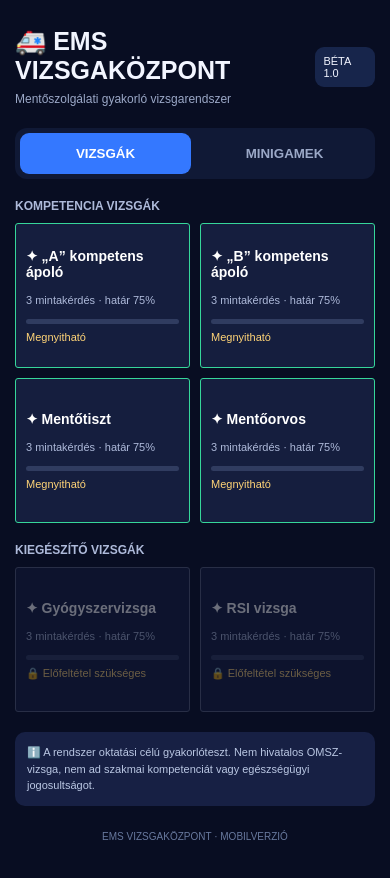
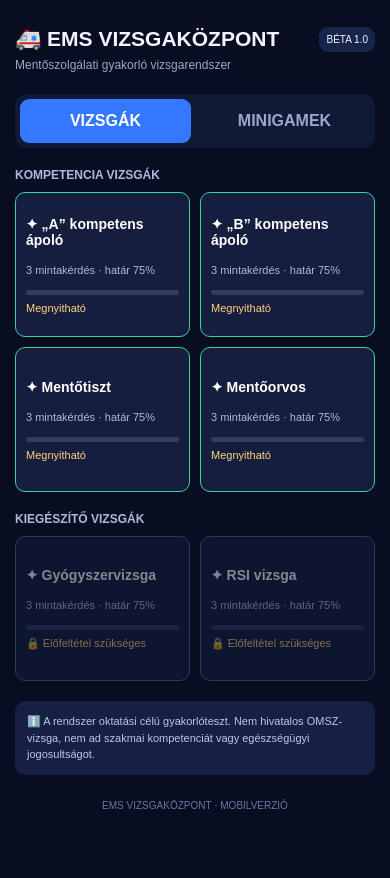
Before and after one commit to nekedcsakdiaz/ems-vizsgakozpont, a plain HTML site: page Index.html in a window 390 px wide. Both pictures are taken after a click on the button "VIZSGÁK". After the commit the page ends 851 px from the top, so only its background shows below. Drawn offline with Linux system fonts and the light colour scheme.

Commit message:
Fix quiz behavior and responsive layout

```diff
--- a/Index.html
+++ b/Index.html
@@ -5,637 +5,180 @@
 <meta name="viewport" content="width=device-width, initial-scale=1">
 <meta name="theme-color" content="#080d22">
 <title>EMS Vizsgaközpont</title>
-
 <style>
 *{box-sizing:border-box}
-body{
- margin:0;
- background:#080d22;
- color:#f2f5ff;
- font-family:Arial,sans-serif;
-}
-.app{
- max-width:850px;
- margin:auto;
- padding:15px;
-}
-header{
- display:flex;
- justify-content:space-between;
- align-items:center;
- margin:12px 0 22px;
-}
+body{margin:0;background:#080d22;color:#f2f5ff;font-family:Arial,sans-serif}
+button{font:inherit}
+button:focus-visible{outline:3px solid #ffd477;outline-offset:2px}
+.app{max-width:850px;margin:auto;padding:15px}
+header{display:flex;justify-content:space-between;align-items:center;gap:12px;margin:12px 0 22px}
 h1{font-size:25px;margin:0}
 .subtitle{color:#9ba8c7;font-size:12px;margin-top:7px}
-.version{
- background:#17254b;
- padding:8px;
- border-radius:9px;
- font-size:11px;
-}
-.tabs{
- display:flex;
- gap:8px;
- background:#101936;
- padding:5px;
- border-radius:12px;
- margin-bottom:20px;
-}
-.tabs button{
- flex:1;
- padding:13px 5px;
- border:0;
- border-radius:9px;
- background:transparent;
- color:#9ba8c7;
- font-weight:bold;
-}
-.tabs button.active{
- background:#3478ff;
- color:white;
-}
-.section{
- color:#aebada;
- font-size:12px;
- font-weight:bold;
- margin:20px 0 10px;
-}
-.cards{
- display:grid;
- grid-template-columns:repeat(2,minmax(0,1fr));
- gap:10px;
-}
-.exam{
- background:#151e3e;
- border:1.5px solid #36d69a;
- color:white;
- padding:13px 10px;
- min-height:145px;
- text-align:left;
- border-radius:3px;
- cursor:pointer;
-}
-.exam:disabled{
- opacity:.4;
- border-color:#58617c;
- cursor:not-allowed;
-}
-.exam strong{
- display:block;
- font-size:14px;
- margin-bottom:12px;
-}
-.exam small{
- color:#aebada;
- font-size:11px;
-}
-.progress{
- height:5px;
- background:#303c60;
- margin:12px 0 7px;
- border-radius:10px;
- overflow:hidden;
-}
-.progress div{
- height:100%;
- background:#36d69a;
-}
-.done{
- color:#43dda5;
- font-size:12px;
- font-weight:bold;
-}
-.lock{
- color:#ffd477;
- font-size:11px;
-}
-.info{
- background:#172044;
- border-radius:10px;
- padding:12px;
- margin-top:20px;
- font-size:11px;
- color:#bac7e3;
- line-height:1.5;
-}
-.screen{display:none}
-.screen.active{display:block}
-.back{
- background:#17254b;
- border:1px solid #35466e;
- color:white;
- padding:12px;
- border-radius:9px;
- margin-bottom:15px;
-}
-.question{
- background:#131e40;
- padding:16px;
- border:1px solid #35466e;
- border-radius:12px;
- margin:15px 0;
-}
-.question h3{
- font-size:16px;
- line-height:1.4;
-}
-.answer{
- width:100%;
- padding:14px;
- margin:5px 0;
- text-align:left;
- border:1px solid #455477;
- border-radius:9px;
- background:#0d1733;
- color:white;
- font-size:14px;
-}
-.answer.selected{
- border-color:#36d69a;
- background:#17443e;
-}
-.mainbtn{
- width:100%;
- padding:15px;
- border:0;
- border-radius:10px;
- background:#3478ff;
- color:white;
- font-weight:bold;
- font-size:15px;
- margin-top:12px;
-}
-.mainbtn:disabled{opacity:.4}
-.result{
- background:#123a32;
- border:1px solid #36d69a;
- padding:18px;
- border-radius:12px;
- margin-top:15px;
-}
-.result h2{margin-top:0}
-.result strong{
- font-size:35px;
- color:#43dda5;
-}
-footer{
- text-align:center;
- color:#68799e;
- font-size:10px;
- padding:25px 5px;
-}
-@media(max-width:360px){
- .cards{grid-template-columns:1fr}
- h1{font-size:21px}
-}
-@media(min-width:650px){
- .cards{grid-template-columns:repeat(3,1fr)}
-}
+.version{background:#17254b;padding:8px;border-radius:9px;font-size:11px;white-space:nowrap}
+.tabs{display:flex;gap:8px;background:#101936;padding:5px;border-radius:12px;margin-bottom:20px}
+.tabs button{flex:1;padding:13px 5px;border:0;border-radius:9px;background:transparent;color:#9ba8c7;font-weight:bold;cursor:pointer}
+.tabs button.active{background:#3478ff;color:white}
+.section{color:#aebada;font-size:12px;font-weight:bold;margin:20px 0 10px}
+.cards{display:grid;grid-template-columns:repeat(2,minmax(0,1fr));gap:10px}
+.exam{width:100%;background:#151e3e;border:1.5px solid #36d69a;color:white;padding:13px 10px;min-height:145px;text-align:left;border-radius:10px;cursor:pointer}
+.exam:disabled{opacity:.5;border-color:#58617c;cursor:not-allowed}
+.exam strong{display:block;font-size:14px;margin-bottom:12px}
+.exam small{color:#aebada;font-size:11px}
+.progress{height:5px;background:#303c60;margin:12px 0 7px;border-radius:10px;overflow:hidden}
+.progress div{height:100%;background:#36d69a}
+.done{color:#43dda5;font-size:12px;font-weight:bold}
+.lock{color:#ffd477;font-size:11px}
+.info{background:#172044;border-radius:10px;padding:12px;margin-top:20px;font-size:11px;color:#bac7e3;line-height:1.5}
+.screen{display:none}.screen.active{display:block}
+.back{background:#17254b;border:1px solid #35466e;color:white;padding:12px;border-radius:9px;margin-bottom:15px;cursor:pointer}
+.question{background:#131e40;padding:16px;border:1px solid #35466e;border-radius:12px;margin:15px 0}
+.question h3{font-size:16px;line-height:1.4}
+.answer{width:100%;padding:14px;margin:5px 0;text-align:left;border:1px solid #455477;border-radius:9px;background:#0d1733;color:white;font-size:14px;cursor:pointer}
+.answer.selected{border-color:#36d69a;background:#17443e}
+.mainbtn{width:100%;padding:15px;border:0;border-radius:10px;background:#3478ff;color:white;font-weight:bold;font-size:15px;margin-top:12px;cursor:pointer}
+.mainbtn:disabled{opacity:.4;cursor:not-allowed}
+.result{background:#123a32;border:1px solid #36d69a;padding:18px;border-radius:12px;margin-top:15px}
+.result h2{margin-top:0}.result strong{font-size:35px;color:#43dda5}
+footer{text-align:center;color:#68799e;font-size:10px;padding:25px 5px}
+@media(max-width:420px){header{align-items:flex-start}h1{font-size:21px}.version{font-size:10px;padding:7px}}
+@media(max-width:360px){.cards{grid-template-columns:1fr}}
+@media(min-width:650px){.cards{grid-template-columns:repeat(3,minmax(0,1fr))}}
 </style>
 </head>
-
 <body>
 <div class="app">
-
 <header>
- <div>
-  <h1>🚑 EMS VIZSGAKÖZPONT</h1>
-  <div class="subtitle">
-   Mentőszolgálati gyakorló vizsgarendszer
-  </div>
- </div>
+ <div><h1>🚑 EMS VIZSGAKÖZPONT</h1><div class="subtitle">Mentőszolgálati gyakorló vizsgarendszer</div></div>
  <div class="version">BÉTA 1.0</div>
 </header>
-
 <div id="home" class="screen active">
-
- <div class="tabs">
-  <button class="active" id="examTab">VIZSGÁK</button>
-  <button id="gameTab">MINIGAMEK</button>
+ <div class="tabs" aria-label="Főmenü">
+  <button type="button" class="active" id="examTab" aria-pressed="true">VIZSGÁK</button>
+  <button type="button" id="gameTab" aria-pressed="false">MINIGAMEK</button>
  </div>
-
  <div id="examPage">
-
-  <div class="section">KOMPETENCIA VIZSGÁK</div>
-  <div class="cards" id="competency"></div>
-
-  <div class="section">KIEGÉSZÍTŐ VIZSGÁK</div>
-  <div class="cards" id="additional"></div>
-
+  <div class="section">KOMPETENCIA VIZSGÁK</div><div class="cards" id="competency"></div>
+  <div class="section">KIEGÉSZÍTŐ VIZSGÁK</div><div class="cards" id="additional"></div>
  </div>
-
- <div id="gamePage" hidden>
-  <div class="info">
-   A minijátékok a következő fejlesztési
-   verzióban érkeznek.
-  </div>
- </div>
-
- <div class="info">
-  ℹ️ A rendszer oktatási célú gyakorlóteszt.
-  Nem hivatalos OMSZ-vizsga, nem ad szakmai
-  kompetenciát vagy egészségügyi jogosultságot.
- </div>
-
+ <div id="gamePage" hidden><div class="info">A minijátékok a következő fejlesztési verzióban érkeznek.</div></div>
+ <div class="info">ℹ️ A rendszer oktatási célú gyakorlóteszt. Nem hivatalos OMSZ-vizsga, nem ad szakmai kompetenciát vagy egészségügyi jogosultságot.</div>
 </div>
-
 <div id="quiz" class="screen">
-
- <button class="back" onclick="goHome()">
-  ← Vissza
- </button>
-
- <h2 id="quizName"></h2>
- <div id="quizInfo" class="subtitle"></div>
-
- <div class="progress">
-  <div id="quizBar" style="width:0%"></div>
- </div>
-
+ <button type="button" class="back" id="backBtn">← Vissza</button>
+ <h2 id="quizName"></h2><div id="quizInfo" class="subtitle"></div>
+ <div class="progress" aria-label="Haladás"><div id="quizBar" style="width:0%"></div></div>
  <div id="questionArea"></div>
-
- <button class="mainbtn" id="nextBtn" disabled>
-  Következő kérdés
- </button>
-
+ <button type="button" class="mainbtn" id="nextBtn" disabled>Következő kérdés</button>
  <div id="resultArea"></div>
-
 </div>
-
-<footer>
- EMS VIZSGAKÖZPONT · MOBILVERZIÓ
-</footer>
-
+<footer>EMS VIZSGAKÖZPONT · MOBILVERZIÓ</footer>
 </div>
-
 <script>
+'use strict';
 const PASS = 75;
-
 const exams = [
-{
- id:"a",
- name:"„A” kompetens ápoló",
- group:"competency",
- questions:[
-  ["Mi a betegazonosítás célja?",[
-   "A betegbiztonság támogatása",
-   "Az adminisztráció elhagyása",
-   "A dokumentáció kiváltása"
-  ],0],
-  ["Mit kell tenni, ha a beteg állapota romlik?",[
-   "Figyelmen kívül hagyni",
-   "Jelezni és segítséget kérni a helyi eljárásrend szerint",
-   "Várni a műszak végéig"
-  ],1],
-  ["Miért fontos a dokumentáció?",[
-   "A betegellátás nyomon követhetősége miatt",
-   "Csak statisztikához",
-   "Nem fontos"
-  ],0]
- ]
-},
-{
- id:"b",
- name:"„B” kompetens ápoló",
- group:"competency",
- questions:[
-  ["Mi a betegátadás célja?",[
-   "Fontos információk átadása",
-   "A dokumentáció elhagyása",
-   "Az ellátás késleltetése"
-  ],0],
-  ["Mi az infekciókontroll?",[
-   "Fertőzések megelőzése",
-   "Betegazonosítás",
-   "Adminisztráció"
-  ],0],
-  ["Mit teszel sérült eszköz esetén?",[
-   "Használod tovább",
-   "Jelzed és nem használod",
-   "Elrejted"
-  ],1]
- ]
-},
-{
- id:"mt",
- name:"Mentőtiszt",
- group:"competency",
- questions:[
-  ["Miért fontos az állapot ismételt felmérése?",[
-   "A beteg állapota változhat",
-   "Csak adminisztráció",
-   "Nem szükséges"
-  ],0],
-  ["Mit teszel ellentmondó mérési adatok esetén?",[
-   "Figyelmen kívül hagyod",
-   "Ellenőrzöd és szakmai segítséget kérsz",
-   "Találgatsz"
-  ],1],
-  ["Mi a strukturált betegátadás célja?",[
-   "Az információk pontos átadása",
-   "Az információk elhagyása",
-   "A dokumentáció megszüntetése"
-  ],0]
- ]
-},
-{
- id:"mo",
- name:"Mentőorvos",
- group:"competency",
- questions:[
-  ["Mire szolgál a szakmai protokoll?",[
-   "A biztonságos, szabályozott ellátás támogatására",
-   "A dokumentáció megszüntetésére",
-   "A betegazonosítás kiváltására"
-  ],0],
-  ["Mikor kérünk szakmai konzíliumot?",[
-   "Ha szakmailag indokolt",
-   "Soha",
-   "Csak műszak végén"
-  ],0],
-  ["Mi a betegbiztonsági jelentés célja?",[
-   "A tanulás és megelőzés",
-   "A hibák eltitkolása",
-   "Az adminisztráció megszüntetése"
-  ],0]
- ]
-},
-{
- id:"rx",
- name:"Gyógyszervizsga",
- group:"additional",
- requires:["a","b","mt","mo"],
- questions:[
-  ["Mit teszel gyógyszerrel kapcsolatos bizonytalanság esetén?",[
-   "Ellenőrzést és megfelelő szakmai segítséget kérsz",
-   "Találomra választasz",
-   "Más beteg adatait használod"
-  ],0],
-  ["Miért fontos a gyógyszerelés dokumentálása?",[
-   "A nyomon követhetőség miatt",
-   "Nem fontos",
-   "Csak készletellenőrzéshez"
-  ],0],
-  ["Miért fontos a betegazonosság ellenőrzése?",[
-   "A téves betegnek történő ellátás megelőzéséhez",
-   "Csak adminisztráció",
-   "Nem szükséges"
-  ],0]
- ]
-},
-{
- id:"rsi",
- name:"RSI vizsga",
- group:"additional",
- requires:["mt","mo","rx"],
- questions:[
-  ["Mit jelent az RSI rövidítés?",[
-   "Rapid Sequence Intubation",
-   "Routine Safety Inspection",
-   "Respiratory Status Index"
-  ],0],
-  ["Mi a képzés egyik alapvető célja?",[
-   "Betegbiztonság és csapatmunka",
-   "Felügyelet nélküli beavatkozás",
-   "Monitorozás elhagyása"
-  ],0],
-  ["Mit teszel bizonytalanság esetén?",[
-   "Kommunikálsz és segítséget kérsz",
-   "Elhallgatod",
-   "Találgatsz"
-  ],0]
- ]
+ {id:'a',name:'„A” kompetens ápoló',group:'competency',questions:[
+  ['Mi a betegazonosítás célja?',['A betegbiztonság támogatása','Az adminisztráció elhagyása','A dokumentáció kiváltása'],0],
+  ['Mit kell tenni, ha a beteg állapota romlik?',['Figyelmen kívül hagyni','Jelezni és segítséget kérni a helyi eljárásrend szerint','Várni a műszak végéig'],1],
+  ['Miért fontos a dokumentáció?',['A betegellátás nyomon követhetősége miatt','Csak statisztikához','Nem fontos'],0]
+ ]},
+ {id:'b',name:'„B” kompetens ápoló',group:'competency',questions:[
+  ['Mi a betegátadás célja?',['Fontos információk átadása','A dokumentáció elhagyása','Az ellátás késleltetése'],0],
+  ['Mi az infekciókontroll?',['Fertőzések megelőzése','Betegazonosítás','Adminisztráció'],0],
+  ['Mit teszel sérült eszköz esetén?',['Használod tovább','Jelzed és nem használod','Elrejted'],1]
+ ]},
+ {id:'mt',name:'Mentőtiszt',group:'competency',questions:[
+  ['Miért fontos az állapot ismételt felmérése?',['A beteg állapota változhat','Csak adminisztráció','Nem szükséges'],0],
+  ['Mit teszel ellentmondó mérési adatok esetén?',['Figyelmen kívül hagyod','Ellenőrzöd és szakmai segítséget kérsz','Találgatsz'],1],
+  ['Mi a strukturált betegátadás célja?',['Az információk pontos átadása','Az információk elhagyása','A dokumentáció megszüntetése'],0]
+ ]},
+ {id:'mo',name:'Mentőorvos',group:'competency',questions:[
+  ['Mire szolgál a szakmai protokoll?',['A biztonságos, szabályozott ellátás támogatására','A dokumentáció megszüntetésére','A betegazonosítás kiváltására'],0],
+  ['Mikor kérünk szakmai konzíliumot?',['Ha szakmailag indokolt','Soha','Csak műszak végén'],0],
+  ['Mi a betegbiztonsági jelentés célja?',['A tanulás és megelőzés','A hibák eltitkolása','Az adminisztráció megszüntetése'],0]
+ ]},
+ {id:'rx',name:'Gyógyszervizsga',group:'additional',requires:['a','b','mt','mo'],questions:[
+  ['Mit teszel gyógyszerrel kapcsolatos bizonytalanság esetén?',['Ellenőrzést és megfelelő szakmai segítséget kérsz','Találomra választasz','Más beteg adatait használod'],0],
+  ['Miért fontos a gyógyszerelés dokumentálása?',['A nyomon követhetőség miatt','Nem fontos','Csak készletellenőrzéshez'],0],
+  ['Miért fontos a betegazonosság ellenőrzése?',['A téves betegnek történő ellátás megelőzéséhez','Csak adminisztráció','Nem szükséges'],0]
+ ]},
+ {id:'rsi',name:'RSI vizsga',group:'additional',requires:['mt','mo','rx'],questions:[
+  ['Mit jelent az RSI rövidítés?',['Rapid Sequence Intubation','Routine Safety Inspection','Respiratory Status Index'],0],
+  ['Mi a képzés egyik alapvető célja?',['Betegbiztonság és csapatmunka','Felügyelet nélküli beavatkozás','Monitorozás elhagyása'],0],
+  ['Mit teszel bizonytalanság esetén?',['Kommunikálsz és segítséget kérsz','Elhallgatod','Találgatsz'],0]
+ ]}
+];
+function loadProgress(){
+ try{const value=JSON.parse(localStorage.getItem('emsProgress')||'{}');return value&&typeof value==='object'&&!Array.isArray(value)?value:{}}
+ catch(error){return {}}
 }
-];
-
-let progress =
- JSON.parse(localStorage.getItem("emsProgress") || "{}");
-
-let currentExam = null;
-let questionIndex = 0;
-let score = 0;
-let selected = null;
-
-function passed(id){
- return progress[id] &&
- progress[id].percent >= PASS;
+let progress=loadProgress();
+let currentExam=null,questionIndex=0,score=0,selected=null;
+function passed(id){return Boolean(progress[id]&&Number(progress[id].percent)>=PASS)}
+function unlocked(exam){return !exam.requires||exam.requires.every(id=>passed(id))}
+function renderCards(){
+ function card(exam){
+  const data=progress[exam.id],percent=data?Math.max(0,Math.min(100,Number(data.percent)||0)):0,open=unlocked(exam);
+  return `<button type="button" class="exam" ${open?'':'disabled'} data-exam="${exam.id}">
+   <strong>✦ ${exam.name}</strong><small>${exam.questions.length} mintakérdés · határ ${PASS}%</small>
+   <div class="progress" aria-label="Korábbi eredmény"><div style="width:${percent}%"></div></div>
+   ${data?`<div class="done">${percent>=PASS?'TELJESÍTVE':'EREDMÉNY'} · ${percent}%</div>`:`<div class="lock">${open?'Megnyitható':'🔒 Előfeltétel szükséges'}</div>`}
+  </button>`;
+ }
+ document.getElementById('competency').innerHTML=exams.filter(e=>e.group==='competency').map(card).join('');
+ document.getElementById('additional').innerHTML=exams.filter(e=>e.group==='additional').map(card).join('');
+ document.querySelectorAll('.exam[data-exam]').forEach(button=>button.addEventListener('click',()=>startExam(button.dataset.exam)));
 }
-
-function unlocked(exam){
- return !exam.requires ||
- exam.requires.every(passed);
-}
-
-function renderCards(){
-
- function card(exam){
-  const data = progress[exam.id];
-  const percent = data ? data.percent : 0;
-  const open = unlocked(exam);
-
-  return `
-   <button class="exam"
-    ${open ? "" : "disabled"}
-    onclick="startExam('${exam.id}')">
-
-    <strong>✦ ${exam.name}</strong>
-
-    <small>
-     ${exam.questions.length} mintakérdés ·
-     határ ${PASS}%
-    </small>
-
-    <div class="progress">
-     <div style="width:${percent}%"></div>
-    </div>
-
-    ${data ?
-      `<div class="done">
-       ${percent >= PASS ? "TELJESÍTVE" : "EREDMÉNY"}
-       · ${percent}%
-      </div>` :
-      `<div class="lock">
-       ${open ? "Megnyitható" : "🔒 Előfeltétel szükséges"}
-      </div>`
-    }
-
-   </button>
-  `;
- }
-
- document.getElementById("competency").innerHTML =
- exams.filter(e=>e.group==="competency")
- .map(card).join("");
-
- document.getElementById("additional").innerHTML =
- exams.filter(e=>e.group==="additional")
- .map(card).join("");
-}
-
 function startExam(id){
-
- currentExam = exams.find(e=>e.id===id);
- questionIndex=0;
- score=0;
-
- document.getElementById("home")
- .classList.remove("active");
-
- document.getElementById("quiz")
- .classList.add("active");
-
- document.getElementById("quizName").textContent =
- currentExam.name;
-
- document.getElementById("quizInfo").textContent =
- "Gyakorlóteszt · 75%-os sikerességi határ";
-
- document.getElementById("resultArea").innerHTML="";
- document.getElementById("nextBtn").hidden=false;
-
+ const exam=exams.find(item=>item.id===id);
+ if(!exam||!unlocked(exam))return;
+ currentExam=exam;questionIndex=0;score=0;
+ document.getElementById('home').classList.remove('active');document.getElementById('quiz').classList.add('active');
+ document.getElementById('quizName').textContent=currentExam.name;
+ document.getElementById('quizInfo').textContent=`Gyakorlóteszt · ${PASS}%-os sikerességi határ`;
+ document.getElementById('resultArea').innerHTML='';document.getElementById('nextBtn').hidden=false;
  showQuestion();
 }
-
 function showQuestion(){
-
- selected=null;
-
- const q=currentExam.questions[questionIndex];
-
- document.getElementById("quizBar").style.width =
- (questionIndex/currentExam.questions.length*100)+"%";
-
- document.getElementById("questionArea").innerHTML=`
- <div class="question">
-  <small>KÉRDÉS ${questionIndex+1} / ${currentExam.questions.length}</small>
-
-  <h3>${q[0]}</h3>
-
-  ${q[1].map((answer,i)=>`
-   <button class="answer" onclick="choose(${i})">
-    ${String.fromCharCode(65+i)}. ${answer}
-   </button>
-  `).join("")}
- </div>
- `;
-
- document.getElementById("nextBtn").disabled=true;
-
- document.getElementById("nextBtn").textContent =
- questionIndex===currentExam.questions.length-1
- ? "Eredmény megtekintése"
- : "Következő kérdés";
+ selected=null;const question=currentExam.questions[questionIndex];
+ document.getElementById('quizBar').style.width=`${questionIndex/currentExam.questions.length*100}%`;
+ document.getElementById('questionArea').innerHTML=`<div class="question"><small>KÉRDÉS ${questionIndex+1} / ${currentExam.questions.length}</small><h3>${question[0]}</h3>${question[1].map((answer,index)=>`<button type="button" class="answer" data-answer="${index}">${String.fromCharCode(65+index)}. ${answer}</button>`).join('')}</div>`;
+ document.querySelectorAll('.answer').forEach(button=>button.addEventListener('click',()=>choose(Number(button.dataset.answer))));
+ const next=document.getElementById('nextBtn');next.disabled=true;next.textContent=questionIndex===currentExam.questions.length-1?'Eredmény megtekintése':'Következő kérdés';
 }
-
 function choose(index){
-
- selected=index;
-
- document.querySelectorAll(".answer")
- .forEach((button,i)=>{
-  button.classList.toggle("selected",i===index);
- });
-
- document.getElementById("nextBtn").disabled=false;
+ selected=index;document.querySelectorAll('.answer').forEach((button,i)=>button.classList.toggle('selected',i===index));document.getElementById('nextBtn').disabled=false;
 }
-
-document.getElementById("nextBtn").onclick=()=>{
-
- if(selected===null)return;
-
- if(selected===currentExam.questions[questionIndex][2]){
-  score++;
- }
-
+document.getElementById('nextBtn').addEventListener('click',()=>{
+ if(selected===null||!currentExam)return;
+ if(selected===currentExam.questions[questionIndex][2])score++;
  questionIndex++;
-
- if(questionIndex<currentExam.questions.length){
-  showQuestion();
- }else{
-  finishExam();
- }
-};
-
+ if(questionIndex<currentExam.questions.length)showQuestion();else finishExam();
+});
 function finishExam(){
-
- const total=currentExam.questions.length;
- const percent=Math.round(score/total*100);
- const success=percent>=PASS;
-
- progress[currentExam.id]={
-  percent:percent,
-  score:score,
-  total:total,
-  passed:success,
-  date:new Date().toISOString()
- };
-
- localStorage.setItem(
-  "emsProgress",
-  JSON.stringify(progress)
- );
-
- document.getElementById("quizBar").style.width="100%";
- document.getElementById("questionArea").innerHTML="";
- document.getElementById("nextBtn").hidden=true;
-
- document.getElementById("resultArea").innerHTML=`
-  <div class="result">
-
-   <h2>
-    ${success ? "Sikeres gyakorlóteszt!" :
-    "Most még nem sikerült!"}
-   </h2>
-
-   <strong>${percent}%</strong>
-
-   <p>
-    ${score} helyes válasz a ${total} kérdésből.
-   </p>
-
-   <p>
-    ${success ?
-    "A következő vizsgarész feloldható." :
-    "Próbáld meg újra a vizsgát."}
-   </p>
-
-   <button class="mainbtn" onclick="goHome()">
-    Vissza a vizsgaközponthoz
-   </button>
-
-  </div>
- `;
+ const total=currentExam.questions.length,percent=Math.round(score/total*100),success=percent>=PASS;
+ progress[currentExam.id]={percent,score,total,date:new Date().toISOString()};
+ try{localStorage.setItem('emsProgress',JSON.stringify(progress))}catch(error){/* A teszt mentés nélkül is használható. */}
+ document.getElementById('quizBar').style.width='100%';document.getElementById('questionArea').innerHTML='';document.getElementById('nextBtn').hidden=true;
+ document.getElementById('resultArea').innerHTML=`<div class="result"><h2>${success?'Sikeres gyakorlóteszt!':'Most még nem sikerült!'}</h2><strong>${percent}%</strong><p>${score} helyes válasz a ${total} kérdésből.</p><p>${success?'A következő vizsgarész feloldható.':'Próbáld meg újra a vizsgát.'}</p><button type="button" class="mainbtn" id="resultHomeBtn">Vissza a vizsgaközponthoz</button></div>`;
+ document.getElementById('resultHomeBtn').addEventListener('click',goHome);
 }
-
 function goHome(){
-
- document.getElementById("quiz")
- .classList.remove("active");
-
- document.getElementById("home")
- .classList.add("active");
-
- document.getElementById("nextBtn").hidden=false;
-
- renderCards();
+ document.getElementById('quiz').classList.remove('active');document.getElementById('home').classList.add('active');
+ document.getElementById('nextBtn').hidden=false;document.getElementById('resultArea').innerHTML='';document.getElementById('questionArea').innerHTML='';currentExam=null;renderCards();
 }
-
-document.getElementById("examTab").onclick=()=>{
- document.getElementById("examTab").classList.add("active");
- document.getElementById("gameTab").classList.remove("active");
- document.getElementById("examPage").hidden=false;
- document.getElementById("gamePage").hidden=true;
-};
-
-document.getElementById("gameTab").onclick=()=>{
- document.getElementById("gameTab").classList.add("active");
- document.getElementById("examTab").classList.remove("active");
- document.getElementById("examPage").hidden=true;
- document.getElementById("gamePage").hidden=false;
-};
-
+document.getElementById('backBtn').addEventListener('click',goHome);
+document.getElementById('examTab').addEventListener('click',()=>{
+ document.getElementById('examTab').classList.add('active');document.getElementById('gameTab').classList.remove('active');
+ document.getElementById('examTab').setAttribute('aria-pressed','true');document.getElementById('gameTab').setAttribute('aria-pressed','false');
+ document.getElementById('examPage').hidden=false;document.getElementById('gamePage').hidden=true;
+});
+document.getElementById('gameTab').addEventListener('click',()=>{
+ document.getElementById('gameTab').classList.add('active');document.getElementById('examTab').classList.remove('active');
+ document.getElementById('gameTab').setAttribute('aria-pressed','true');document.getElementById('examTab').setAttribute('aria-pressed','false');
+ document.getElementById('examPage').hidden=true;document.getElementById('gamePage').hidden=false;
+});
 renderCards();
 </script>
-
 </body>
 </html>
```
